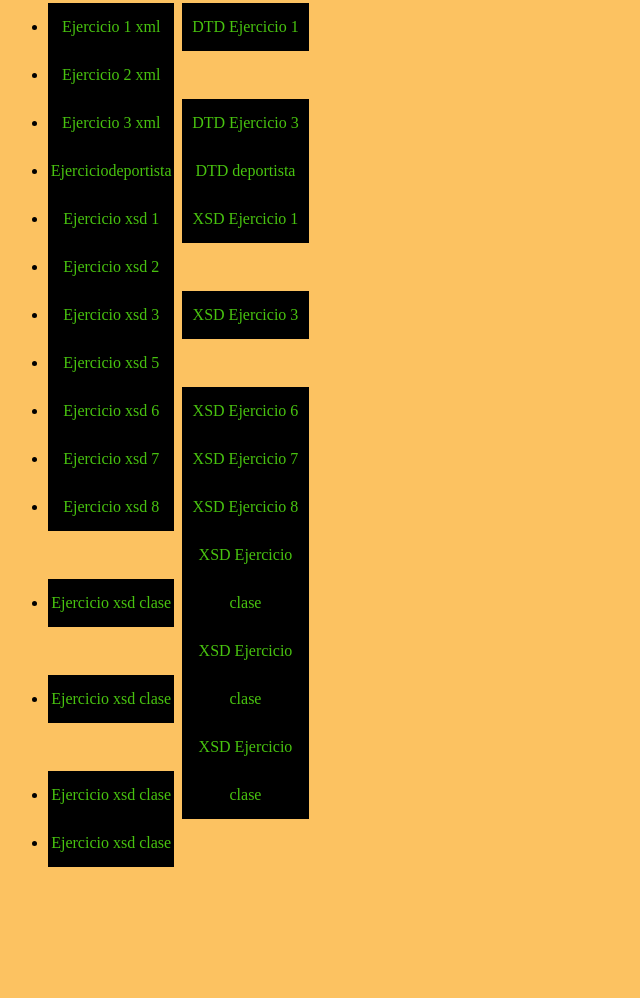
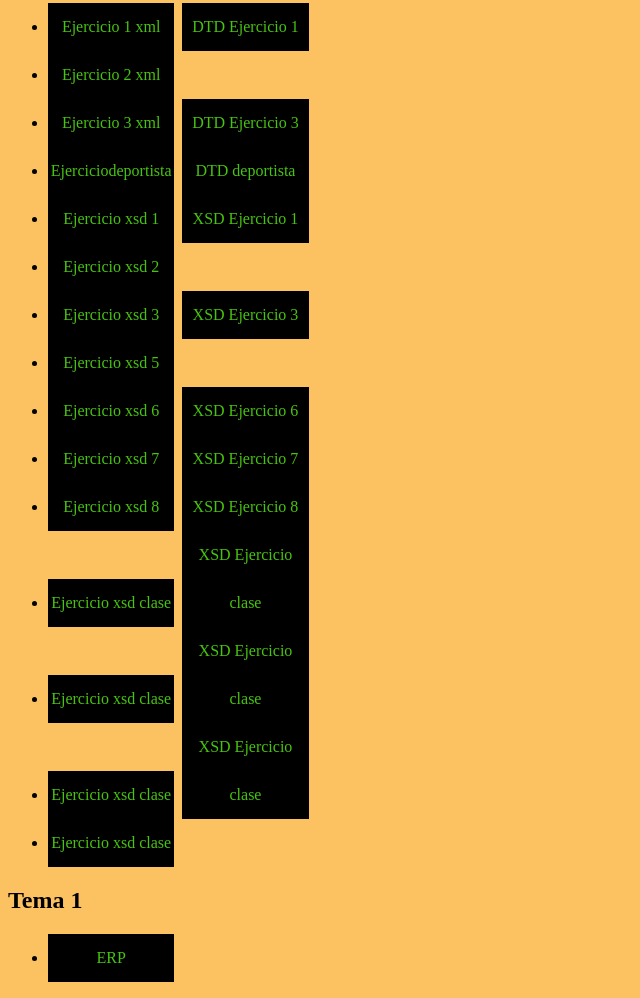
Before and after one commit to javi-sala/javi-sala, a plain HTML site: page lm/index.html in a window 1280 px wide. Shown: the part 1318-2316 px from the top of the page, without its empty margins (0-640 px from the left). Before the commit the page ends 2201 px from the top, so only its background shows below. Drawn offline with Linux system fonts and the light colour scheme.

Commit message:
Update index.html

```diff
--- a/lm/index.html
+++ b/lm/index.html
@@ -71,5 +71,10 @@
 	<li><a href="tema7/pruebaxsd.xml" target="_blank">Ejercicio xsd clase</a><a href="tema7/pruebaxsd.xsd" target="_blank">XSD Ejercicio clase</a></li>
 	<li><a href="tema7/pruebas.xml" target="_blank">Ejercicio xsd clase</a></li>
 </ul>
-</body>
+
+<h2>Tema 1</h2>
+	<ul>
+		<li><a href="https://view.genial.ly/60a3795f345bfc0d106e3335/presentation-erp-javier-salazar-almagro" target="_blank">ERP</a></li>
+	</ul>
+	</body>
 </html>
```
